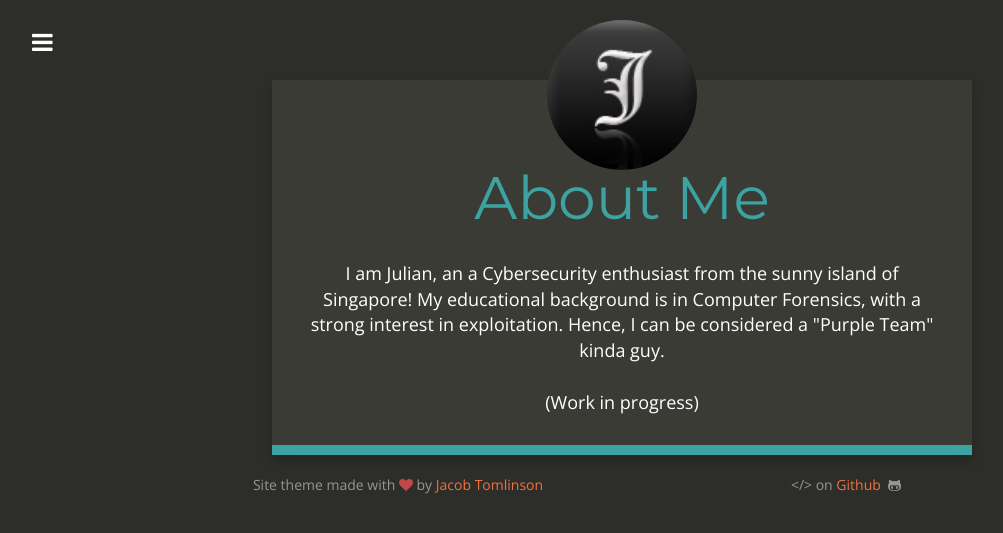
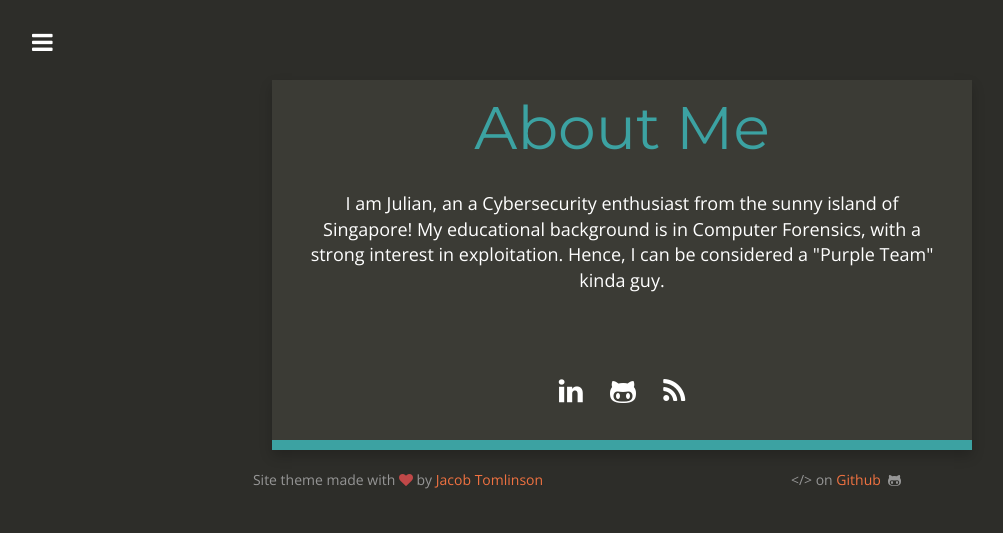
Before and after one commit to Dreamscent/Dreamscent.github.io, a Jekyll site: the page built from about.html, in a window 1280 px wide. Shown: the top 533 px of the page, without its empty margins (18-1021 px from the left). Built offline with Jekyll 4.4.1, drawn with Linux system fonts in a browser that asks for light colours; nearby versions of some CDN libraries.

Commit message:
Update about.html

```diff
--- a/about.html
+++ b/about.html
@@ -8,11 +8,11 @@ make-smaller-titles: true
     <div class="row">
 
         <div class="col-md-12 main content-panel">
-
+<!--
             <div class="gravatar">
                 <img src="{{ site.title_image }}" class="img-circle about-image" height="150" width="150" alt="{{ site.title }}" />
             </div>
-
+-->
             <h1 class="header author-header" itemprop="headline">About Me</h1>
 
             <div class="author-text">
@@ -22,19 +22,13 @@ make-smaller-titles: true
 
                 <br>
 				<br>
-                (Work in progress)
-
-
-
-
-
 
 
 
                 </p>
             </div>
 
-<!--            {% include social_links.html %} -->
+            {% include social_links.html %}
           </div>
 
     </div>
```
